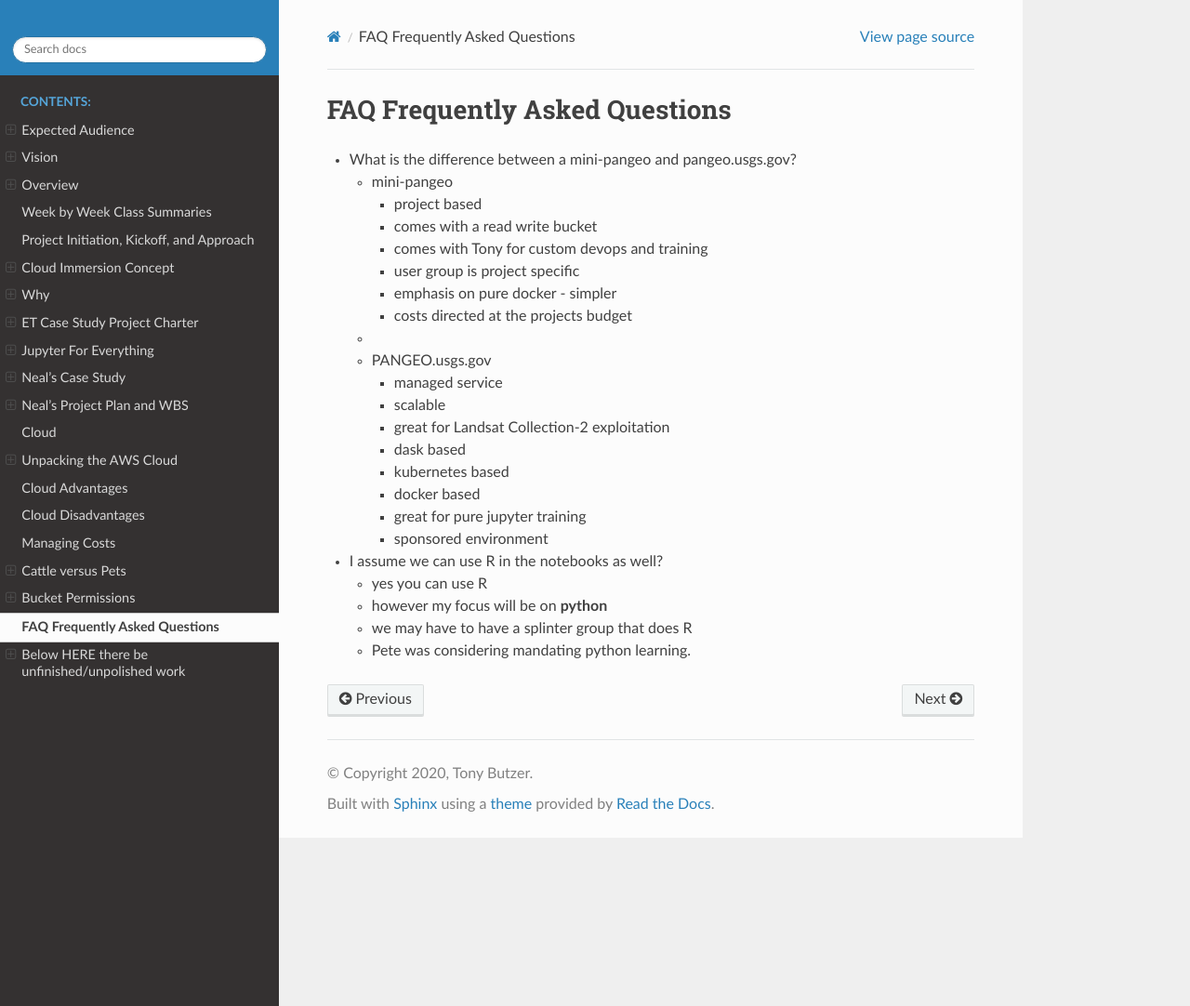
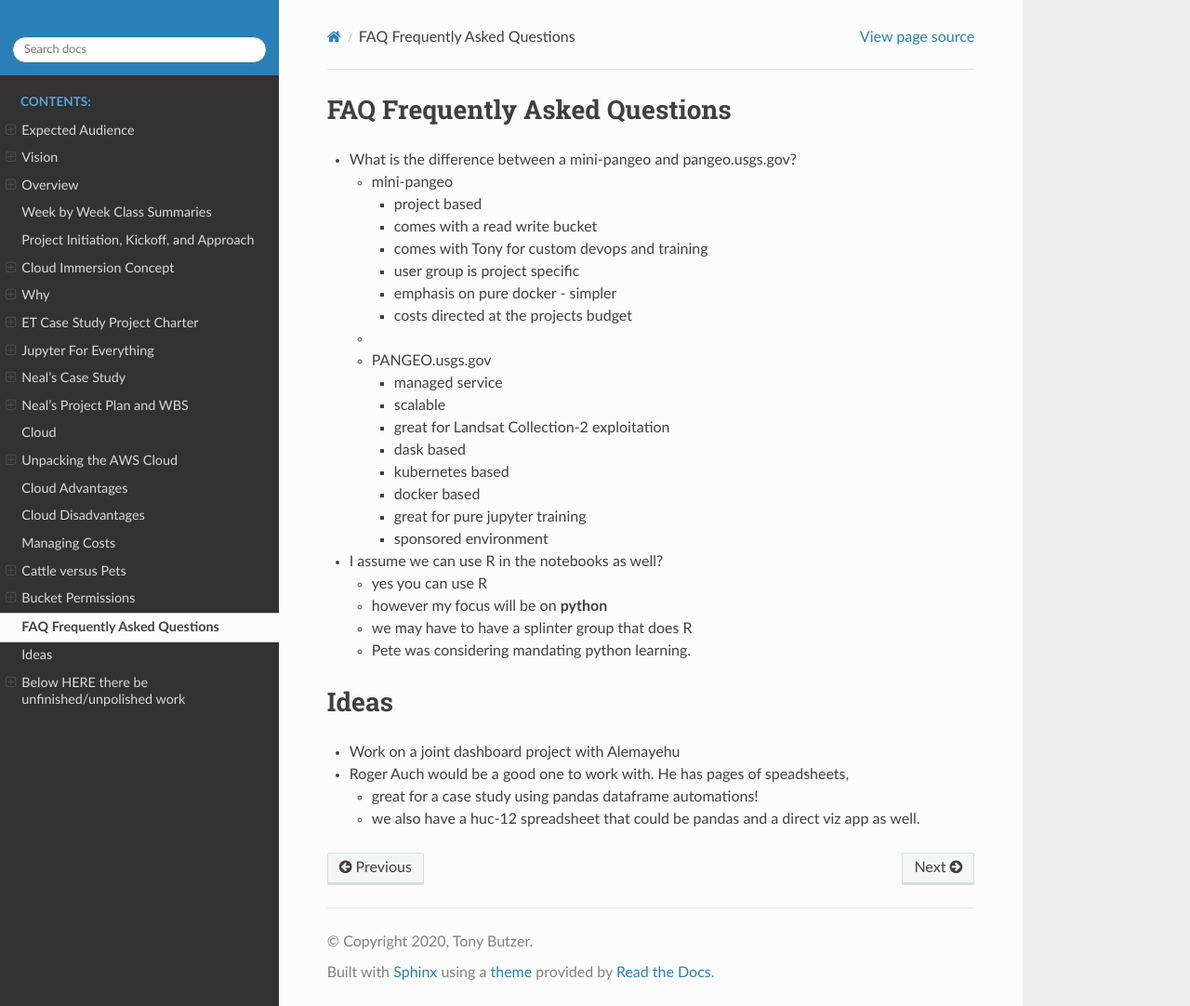
Before and after one commit to tonybutzer/harmony, a Sphinx documentation site: the page built from documentation/source/13FAQ.md, in a window 1280 px wide and 1082 px high. Shown: the whole window at 93% size. Built offline with Sphinx 7.4.7 and the Read the Docs theme 2.0.0, drawn with Linux system fonts in a browser that asks for light colours; pages that are not in the unit, such as notebooks, are missing from menus.

Commit message:
automatic git update from Makefile

```diff
--- a/documentation/source/13FAQ.md
+++ b/documentation/source/13FAQ.md
@@ -26,3 +26,11 @@
 	- however my focus will be on **python**
 	- we may have to have a splinter group that does R
 	- Pete was considering mandating python learning.
+
+
+# Ideas
+
+- Work on a joint dashboard project with Alemayehu
+-  Roger Auch would be a good one to work with. He has pages of speadsheets,
+	- great for a case study using pandas  dataframe automations!
+	- we also have a huc-12 spreadsheet that could be pandas and a direct viz app as well.
```
Also changed, not shown: documentation/source/00define_ET.md (+1 -0 lines), documentation/source/01project_charter.md (+5 -0 lines).
